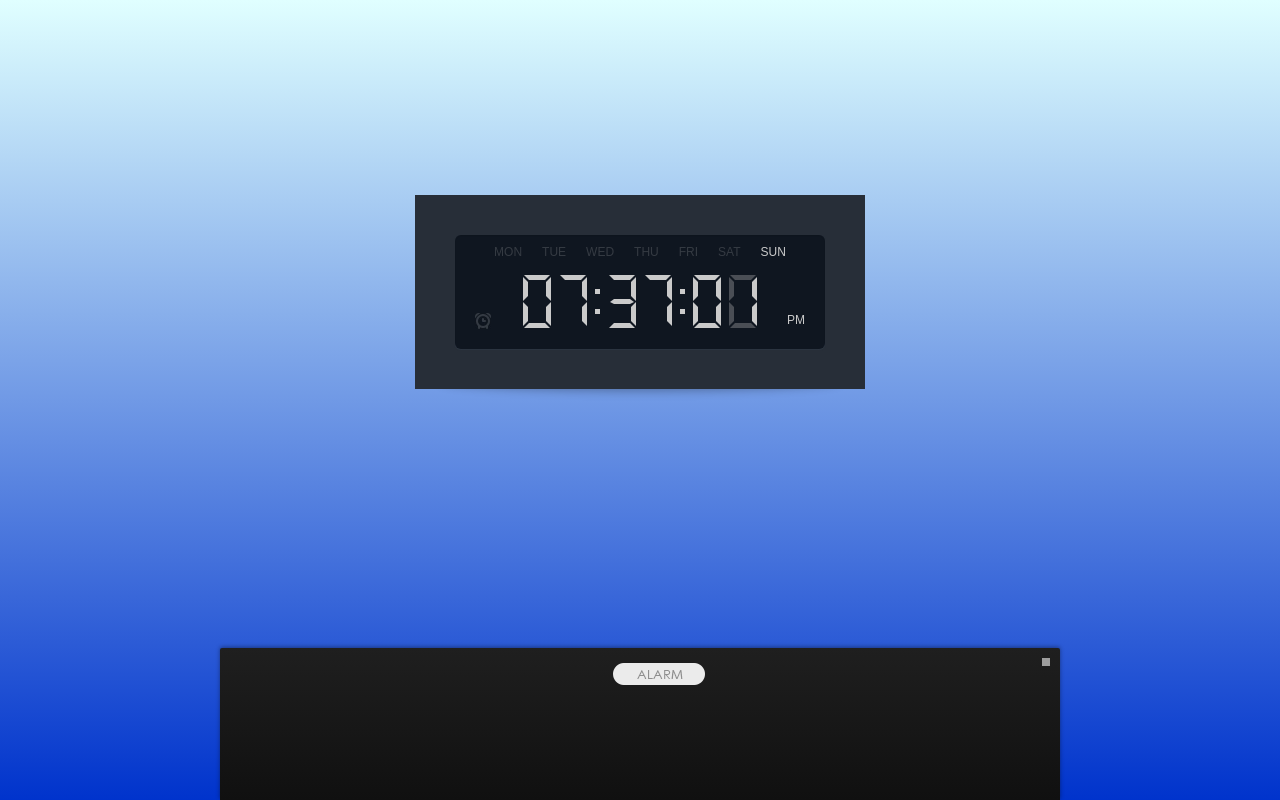
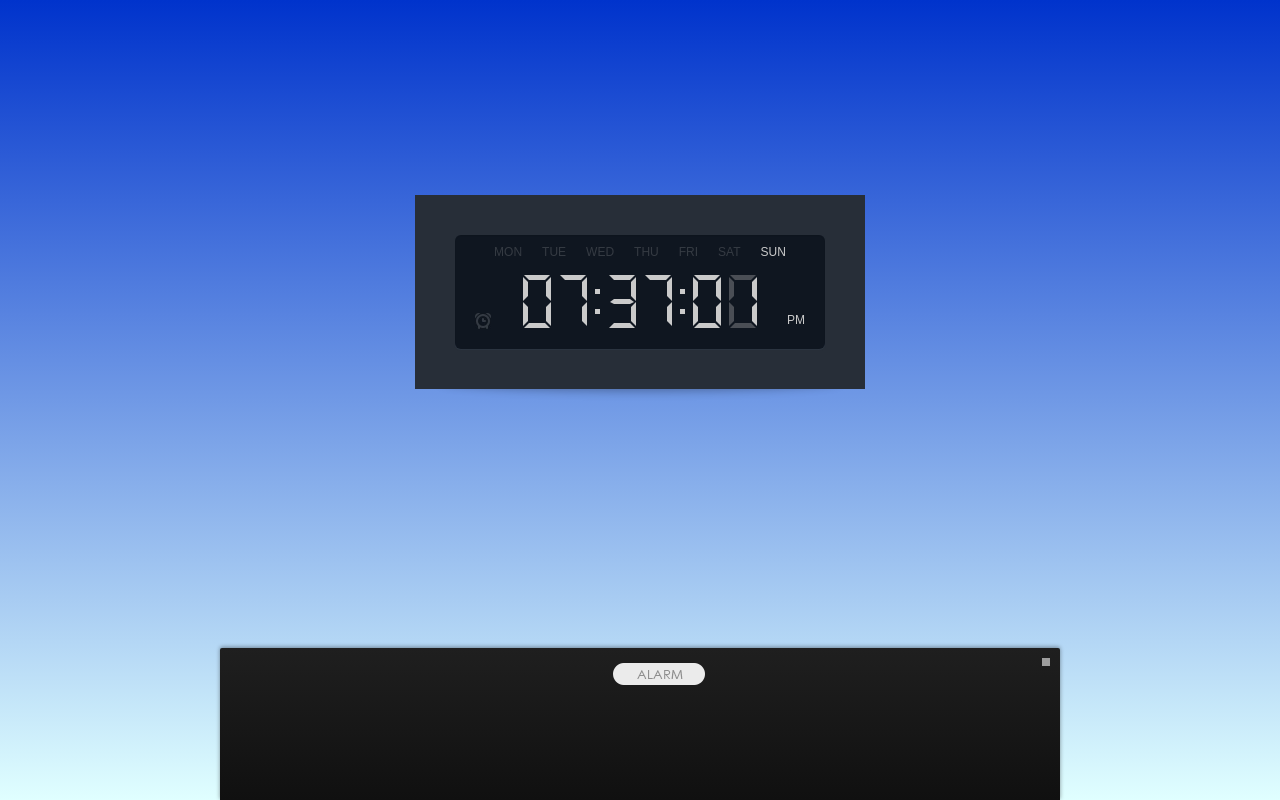
Before and after one commit to sal17/IAT381-A02, a plain HTML site: page index.html in a window 1280 px wide. Drawn offline with nearby package versions, Linux system fonts and the light colour scheme; grey boxes are pictures that could not be loaded; files whose address does not match are found by name.

Commit message:
BG Colour Update

```diff
--- a/assets/css/style.css
+++ b/assets/css/style.css
@@ -47,10 +47,10 @@ section, footer, header, aside{
 
  body {
       /* Gradient BG*/
-	  background: -webkit-linear-gradient(#E0FFFF, ##0033CC); /* For Safari 5.1 to 6.0 */
-	  background: -o-linear-gradient(#E0FFFF, #0033CC); /* For Opera 11.1 to 12.0 */
-	  background: -moz-linear-gradient(#E0FFFF, #0033CC); /* For Firefox 3.6 to 15 */
-	  background: linear-gradient(#E0FFFF, #0033CC); /* Standard syntax */
+	  background: -webkit-linear-gradient(#0033CC, ##E0FFFF); /* For Safari 5.1 to 6.0 */
+	  background: -o-linear-gradient(#0033CC, #E0FFFF); /* For Opera 11.1 to 12.0 */
+	  background: -moz-linear-gradient(#0033CC, #E0FFFF); /* For Firefox 3.6 to 15 */
+	  background: linear-gradient(#0033CC, #E0FFFF); /* Standard syntax */
 
       /*background:url('../img/bg.jpg') #dbe4e6 !important;*/
       background-repeat: repeat-x !important;
@@ -60,7 +60,6 @@ section, footer, header, aside{
       margin-top:-5px !important;
 
       }
-
 
 #clock{
 	width:370px;
--- a/assets/css/time_morning.css
+++ b/assets/css/time_morning.css
@@ -42,11 +42,18 @@ section, footer, header, aside{
 --------------------------*/
 
 
+
 @charset "UTF-8";
 /* CSS Document */
 
  body {
-                background:url('http://upload.wikimedia.org/wikipedia/commons/1/16/Appearance_of_sky_for_weather_forecast,_Dhaka,_Bangladesh.JPG') #dbe4e6 !important;
+      /* Gradient BG*/
+	  background: -webkit-linear-gradient(#0033CC, ##E0FFFF); /* For Safari 5.1 to 6.0 */
+	  background: -o-linear-gradient(#0033CC, #E0FFFF); /* For Opera 11.1 to 12.0 */
+	  background: -moz-linear-gradient(#0033CC, #E0FFFF); /* For Firefox 3.6 to 15 */
+	  background: linear-gradient(#0033CC, #E0FFFF); /* Standard syntax */
+
+      /*background:url('../img/bg.jpg') #dbe4e6 !important;*/
       background-repeat: repeat-x !important;
       background-attachment: fixed !important;
       background-position: top center !important;
--- a/assets/css/time_noon.css
+++ b/assets/css/time_noon.css
@@ -42,11 +42,18 @@ section, footer, header, aside{
 --------------------------*/
 
 
+
 @charset "UTF-8";
 /* CSS Document */
 
  body {
-                background:url('http://fc09.deviantart.net/fs70/i/2013/307/e/1/sunset_sky_by_koko_stock-d6svrqa.jpg') #dbe4e6 !important;
+      /* Gradient BG*/
+	  background: -webkit-linear-gradient(#FF9933, ##FFFF99); /* For Safari 5.1 to 6.0 */
+	  background: -o-linear-gradient(#FF9933, #FFFF99); /* For Opera 11.1 to 12.0 */
+	  background: -moz-linear-gradient(#FF9933, #FFFF99); /* For Firefox 3.6 to 15 */
+	  background: linear-gradient(#FF9933, #FFFF99); /* Standard syntax */
+
+      /*background:url('../img/bg.jpg') #dbe4e6 !important;*/
       background-repeat: repeat-x !important;
       background-attachment: fixed !important;
       background-position: top center !important;
@@ -54,6 +61,7 @@ section, footer, header, aside{
       margin-top:-5px !important;
 
       }
+
 
 
 #clock{
--- a/assets/js/script.js
+++ b/assets/js/script.js
@@ -140,17 +140,6 @@ $(function(){
 
 
 
-var circularSlider = $('#slider').CircularSlider({
-    min : 0,
-    max: 359,
-    value : 10,
-    labelSuffix: "°",
-    slide : function(value) {
-        ui.next().css({'background' : 'linear-gradient(' + value +
-            'deg, white, cornsilk, white)'});
-    }
-});
-
 
 
 
```
Lines whose indentation alone changed are shown as unchanged.
